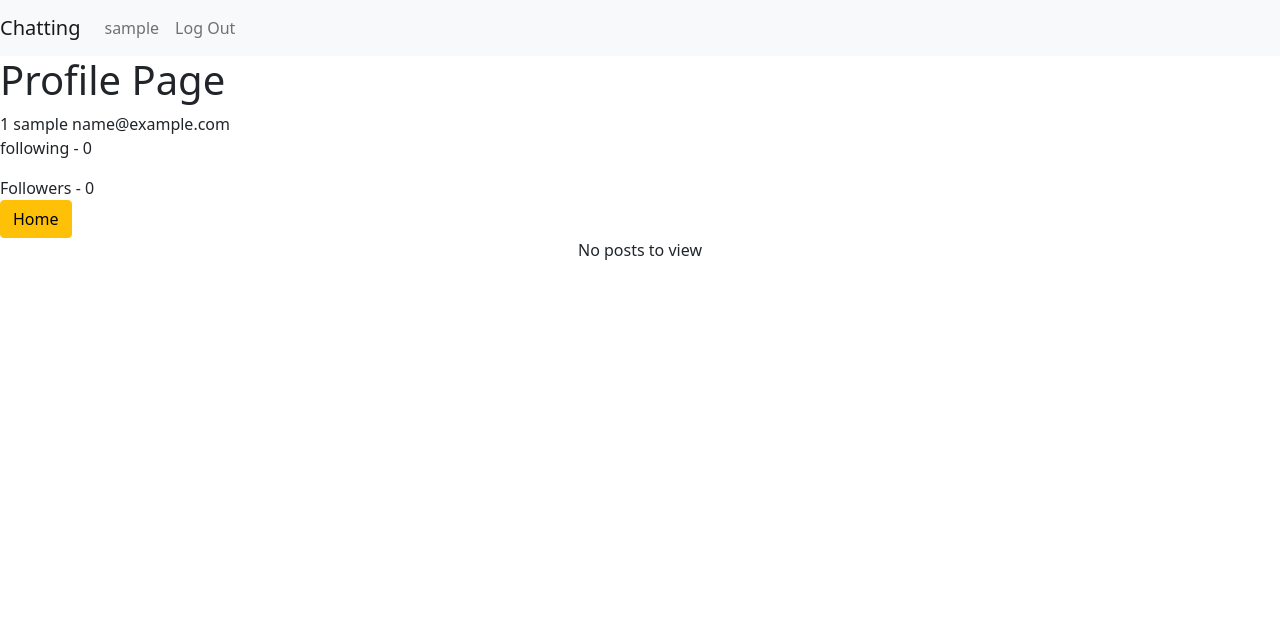
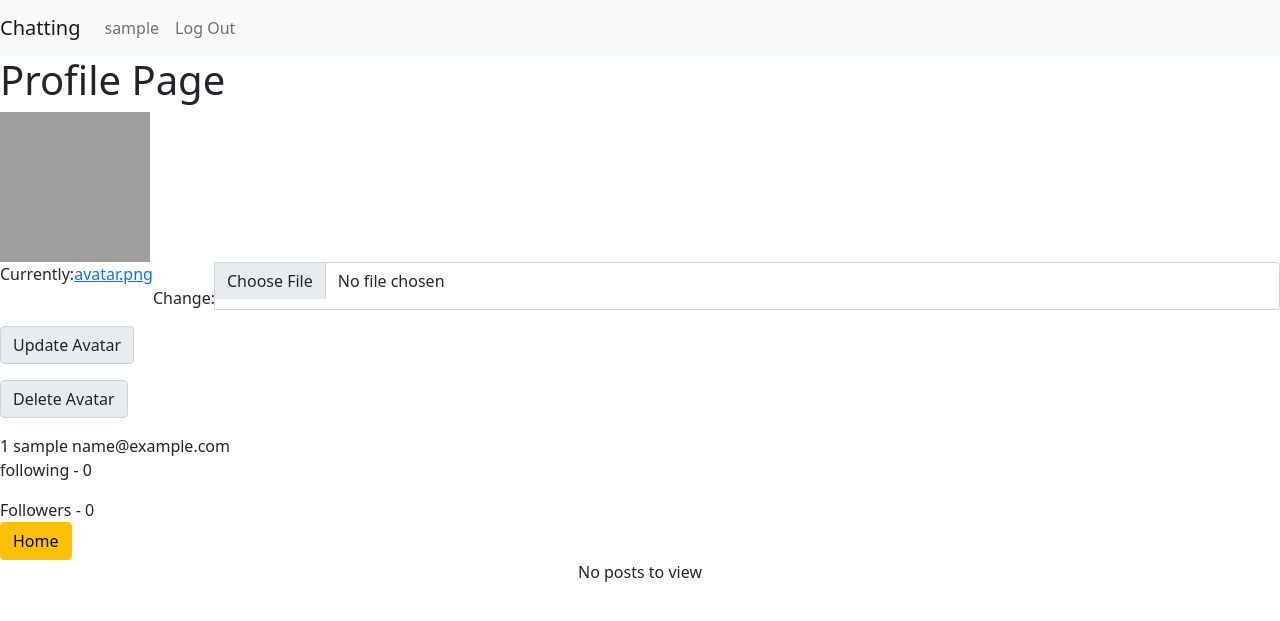
Before and after one commit to JohnG88/social_media3, a Django app: page /profile/1 in a window 1280 px wide. Shown: the top 621 px of the page. Run offline with Django 4.2, Linux system fonts and the light colour scheme; the visitor is signed in with stand-in values (Sample User, id 1); data comes from the database, SQL or seed files in the repository; data that the repository does not hold is empty; some libraries are stand-ins or nearby versions; grey boxes are pictures that could not be loaded.

Commit message:
Added functionality to add avatars to users and to remove avatars from users and set the default image to user avatar

```diff
--- a/chatsystem/chatting/admin.py
+++ b/chatsystem/chatting/admin.py
@@ -1,6 +1,7 @@
 from django.contrib import admin
-from .models import Post, UserFollowing
+from .models import Post, UserFollowing, UserAvatar
 
 # Register your models here.
 admin.site.register(Post)
 admin.site.register(UserFollowing)
+admin.site.register(UserAvatar)
--- a/chatsystem/chatting/forms.py
+++ b/chatsystem/chatting/forms.py
@@ -6,7 +6,7 @@ from django.core.exceptions import ValidationError
 from django.utils.encoding import force_str
 from django.forms.fields import EmailField
 from django.utils.html import format_html
-from .models import Post
+from .models import Post, UserAvatar
 
 # For rendering custom ClearableFileInput
 from django.forms.widgets import ClearableFileInput
@@ -83,3 +83,8 @@ class CustomUserCreationForm(UserCreationForm):
         )
 
         return user
+
+class UserAvatarModelForm(forms.ModelForm):
+    class Meta:
+        model = UserAvatar
+        exclude = ('user',)
--- a/chatsystem/chatting/models.py
+++ b/chatsystem/chatting/models.py
@@ -47,3 +47,16 @@ def create_follow_query(sender, instance, created, *args, **kwargs):
         UserFollowing.objects.get_or_create(user=instance)
 
 post_save.connect(create_follow_query, sender=User)
+
+# Tried to add a OneToOneField here but got IntegrityError - UNIQUE constraint failed:. The only way to use OneToOneField is to add it to a Profile model and that is it, I kept using User model everywhere so it wouldn't work, so changed to a foreignkey
+class UserAvatar(models.Model):
+    user = models.ForeignKey(User, on_delete=models.CASCADE)
+    avatar = models.ImageField(default='avatar.png', upload_to='avatars')
+
+    def __str__(self):
+        return self.user.username
+
+def create_avatar_query(sender, instance, created, *args, **kwargs):
+    if created:
+        UserAvatar.objects.get_or_create(user=instance)
+post_save.connect(create_avatar_query, sender=User)
--- a/chatsystem/chatting/templates/chatting/profile.html
+++ b/chatsystem/chatting/templates/chatting/profile.html
@@ -1,5 +1,30 @@
-{% extends 'chatting/layout.html' %} {% block body %}
+{% extends 'chatting/layout.html' %}
+{% comment %} {% load static %} {% endcomment %}
+{% load widget_tweaks %}
+
+{% block body %}
 <h1>Profile Page</h1>
+<div>
+    <img src="{{user_avatar.avatar.url}}" alt="User Avatar" width="150px" height="150px">
+</div>
+
+<form method="POST" enctype="multipart/form-data">
+    {% csrf_token %}
+    <div class="input-group mb-3">
+        {{form.avatar|add_class:"form-control"}}
+    </div>
+    <div class="input-group mb-3">
+        <button class="input-group-text">Update Avatar</button>
+    </div>
+</form>
+
+<form method="POST" enctype="multipart/form-data" action="{% url 'delete-avatar' user.id %}">
+    {% csrf_token %}
+    <div class="input-group mb-3">
+        <button class="input-group-text">Delete Avatar</button>
+    </div>
+</form>
+
 {{user.id}} {{user.username}} {{user.email}}
 <form action="{% url 'follow-unfollow' user.id %}" method="POST">
     {% csrf_token %}
--- a/chatsystem/chatting/urls.py
+++ b/chatsystem/chatting/urls.py
@@ -1,5 +1,5 @@
 from django.urls import path
-from .views import index, update_post, delete_post, login_view, register, logout_view, single_post_view, profile_view, like_post, follow_unfollow
+from .views import index, update_post, delete_post, login_view, register, logout_view, single_post_view, profile_view, like_post, follow_unfollow, delete_avatar
 
 urlpatterns = [
     path("", index, name="index"),
@@ -8,6 +8,7 @@ urlpatterns = [
     path("like-post/<int:id>", like_post, name="like-post"),
     path("delete-post/<int:id>", delete_post, name="delete-post"),
     path('profile/<int:id>', profile_view, name="profile"),
+    path('delete-avatar<int:id>', delete_avatar, name='delete-avatar'),
     path("follow-unfollow/<int:id>", follow_unfollow, name="follow-unfollow"),
     path("login/", login_view, name="login"),
     path("register/", register, name="register"),
--- a/chatsystem/chatting/views.py
+++ b/chatsystem/chatting/views.py
@@ -7,8 +7,8 @@ from django.contrib.auth.decorators import login_required
 from django.contrib.auth.models import User
 from django.db.models import Q
 from django.urls import reverse
-from .models import Post, UserFollowing
-from .forms import PostModelForm, EditPostModelForm, CustomUserCreationForm
+from .models import Post, UserFollowing, UserAvatar
+from .forms import PostModelForm, UserAvatarModelForm, CustomUserCreationForm
 
 import random
 
@@ -62,6 +62,8 @@ def index(request):
         # followed_profiles = user.followers.all()
         # print(f"Followed Profiles {followed_profiles}")
         # followed_profiles_posts = Post.objects.filter(user__in=followed_profiles).all()
+
+
 
 
     context = {'follower_user_posts': follower_user_posts, 'form': form, 'user': user, 'available': available[:3]}
@@ -150,8 +152,40 @@ def profile_view(request, id):
 
         posts = Post.objects.filter(user=user).all()
 
-    context = {'user': user, 'followed_user': followed_user, 'count': followed_user.total_followers, 'following': user.followers.all().count(), 'follow_bool': following_bool, 'posts': posts}
+        r_user = User.objects.get(id=request.user.id)
+        print(f"r_user {r_user}")
+        user_avatar = UserAvatar.objects.get(user=r_user)
+        print(f"User Avatar {user_avatar}" )
+
+        # Add the instance to form not keep creating UserAvatar queries
+        form = UserAvatarModelForm(request.POST or None, request.FILES or None, instance=user_avatar)
+
+        if request.method == 'POST':
+            if form.is_valid():
+                user_avatar_form = form.save(commit=False)
+                user_avatar_form.user = r_user
+                form.save()
+                return HttpResponseRedirect(reverse('profile', args=[id]))
+
+
+        # Idk if this is standard but it created the UserAvatar queries for each existing user(already created a signal to create the queries each time a user registers, so I commented it out)
+        # users = User.objects.all()
+        # for user in users:
+        #     UserAvatar.objects.create(user=user)
+
+
+    context = {'user': user, 'followed_user': followed_user, 'count': followed_user.total_followers, 'following': user.followers.all().count(), 'follow_bool': following_bool, 'posts': posts, 'user_avatar': user_avatar, 'form': form}
     return render(request, "chatting/profile.html", context)
+
+def delete_avatar(request, id):
+    r_user = request.user
+    user = User.objects.get(id=r_user.id)
+    user_avatar = UserAvatar.objects.get(user=user)
+    if request.method == 'POST':
+        user_avatar.avatar.delete()
+        user_avatar.avatar = 'avatar.png'
+        user_avatar.save()
+        return HttpResponseRedirect(reverse('profile', args=[id]))
 
 def follow_unfollow(request, id):
     other_user = User.objects.get(id=id)
```
Also changed, not shown: chatsystem/chatting/migrations/0007_useravatar.py (added), chatsystem/chatting/migrations/0008_alter_useravatar_avatar.py (added), chatsystem/chatting/migrations/0009_alter_useravatar_user.py (added).
